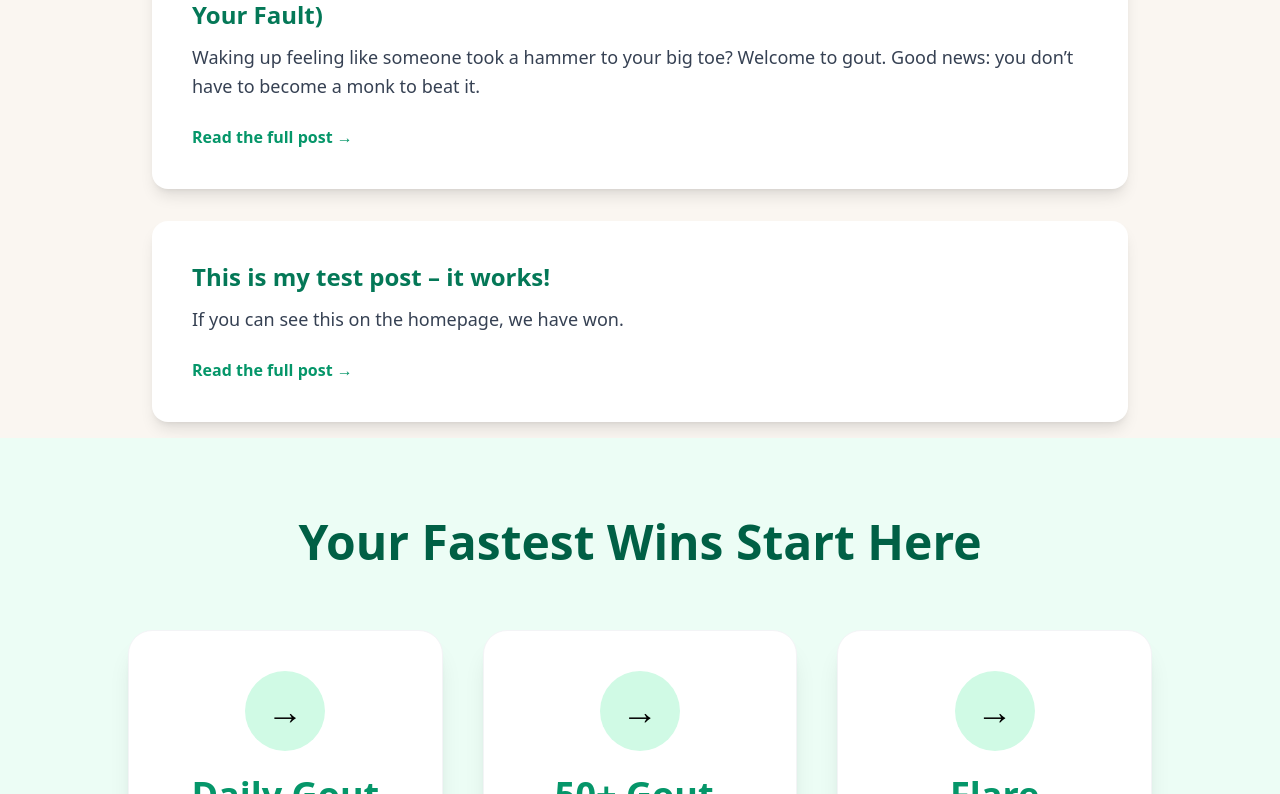
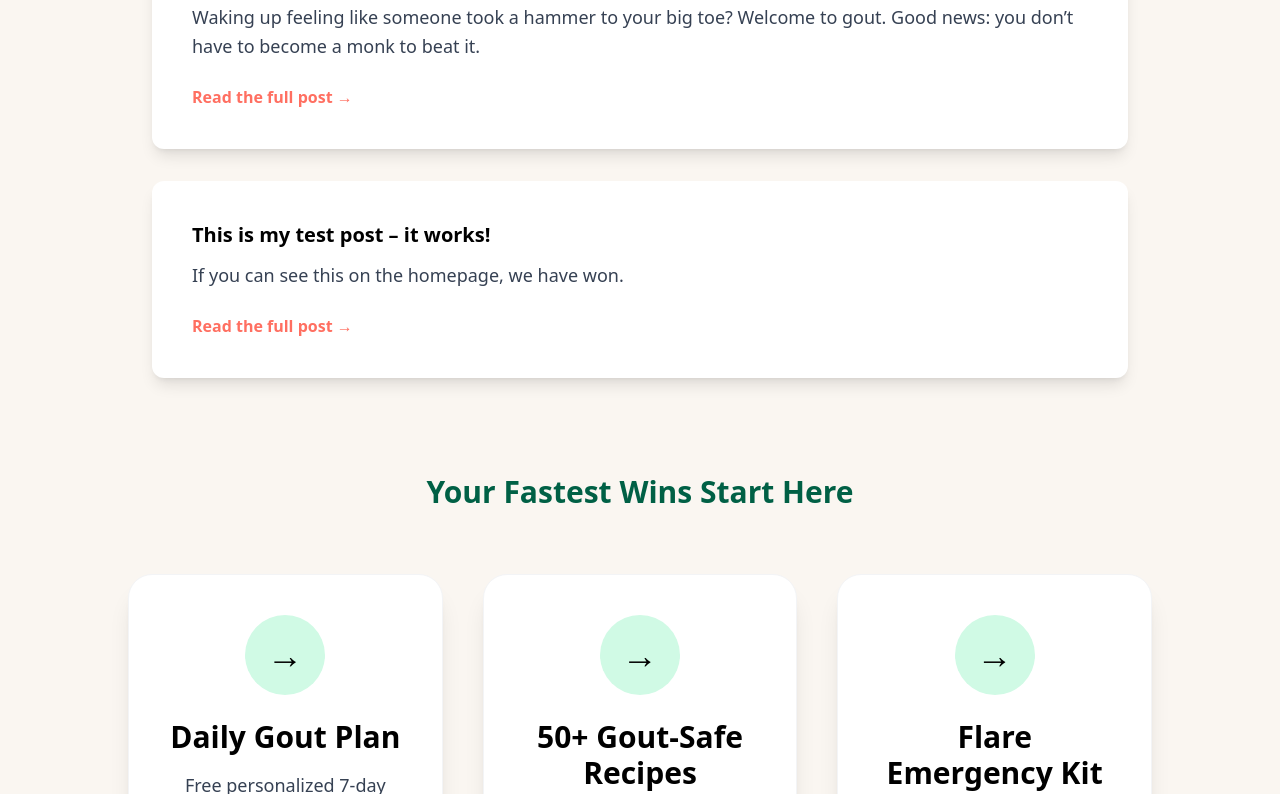
Before and after one commit to thriveuniverse/goutproofing, a React (Vite) app in the folder goutproofing/: page / in a window 1280 px wide. Shown: the part 866-1660 px from the top of the page. Built offline with nearby package versions, Linux system fonts and the light colour scheme.

Commit message:
reduced font front page

```diff
--- a/goutproofing/src/App.tsx
+++ b/goutproofing/src/App.tsx
@@ -59,7 +59,7 @@ export default function App() {
 
             {/* LATEST BLOG POSTS */}
             <section className="max-w-5xl mx-auto px-6 py-16">
-              <h2 className="text-3xl md:text-4xl font-bold text-emerald-700 text-center mb-12">
+              <h2 className="text-2xl md:text-3xl font-bold text-emerald-700 text-center mb-12">
                 Latest from the Trenches
               </h2>
 
@@ -67,9 +67,9 @@ export default function App() {
                 {posts.map((post) => (
                   <article
                     key={post.filename}
-                    className="bg-white rounded-2xl shadow-lg hover:shadow-2xl transition-all duration-300 p-10"
+                    className="bg-white rounded-xl shadow-lg hover:shadow-xl transition-all duration-300 p-10"
                   >
-                    <h3 className="text-2xl font-bold text-emerald-700 mb-3">
+                    <h3 className="text-xl font-bold text-charcoal-700 mb-3">
                       {post.title}
                     </h3>
                     {post.excerpt && (
@@ -79,7 +79,7 @@ export default function App() {
                     )}
                     <Link
                       to={`/blog/${post.filename}`}
-                      className="inline-flex items-center text-emerald-600 font-bold hover:text-emerald-700 transition"
+                      className="inline-flex items-center text-coral font-bold hover:text-emerald-700 transition"
                     >
                       Read the full post →
                     </Link>
@@ -89,9 +89,9 @@ export default function App() {
             </section>
 
             {/* TOOL CARDS */}
-            <section className="bg-emerald-50 py-20 -mt-12 relative">
+            <section className="bg-beige-50 py-20 -mt-12 relative">
               <div className="max-w-6xl mx-auto px-6">
-                <h2 className="text-4xl md:text-5xl font-bold text-emerald-800 text-center mb-16">
+                <h2 className="text-2xl md:text-3xl font-bold text-emerald-800 text-center mb-16">
                   Your Fastest Wins Start Here
                 </h2>
                 <div className="grid md:grid-cols-3 gap-10 max-w-5xl mx-auto">
@@ -108,7 +108,7 @@ export default function App() {
                       <div className="bg-emerald-100 w-20 h-20 rounded-full mx-auto mb-6 flex items-center justify-center group-hover:bg-emerald-200 transition">
                         <span className="text-4xl">→</span>
                       </div>
-                      <h3 className="text-3xl md:text-4xl font-bold text-emerald-600 group-hover:text-emerald-700 mb-4">
+                      <h3 className="text-2xl md:text-3xl font-bold text-charcoal group-hover:text-emerald-700 mb-4">
                         {tool.title}
                       </h3>
                       <p className="text-lg text-gray-700">{tool.desc}</p>
--- a/goutproofing/src/index.css
+++ b/goutproofing/src/index.css
@@ -6,4 +6,5 @@
     --color-beige: #F5F5F4;
     --color-emerald-600: #059669;
     --color-emerald-700: #047857;
+    --color-coral: #FF6F61;
   }
--- a/goutproofing/tailwind.config.js
+++ b/goutproofing/tailwind.config.js
@@ -13,6 +13,7 @@ content: [
     extend: {
       colors: {
         beige: "#F5F5F4",
+        coral: "FF6F61",
         emerald: {
           600: "#059669",
           700: "#047857",
```
